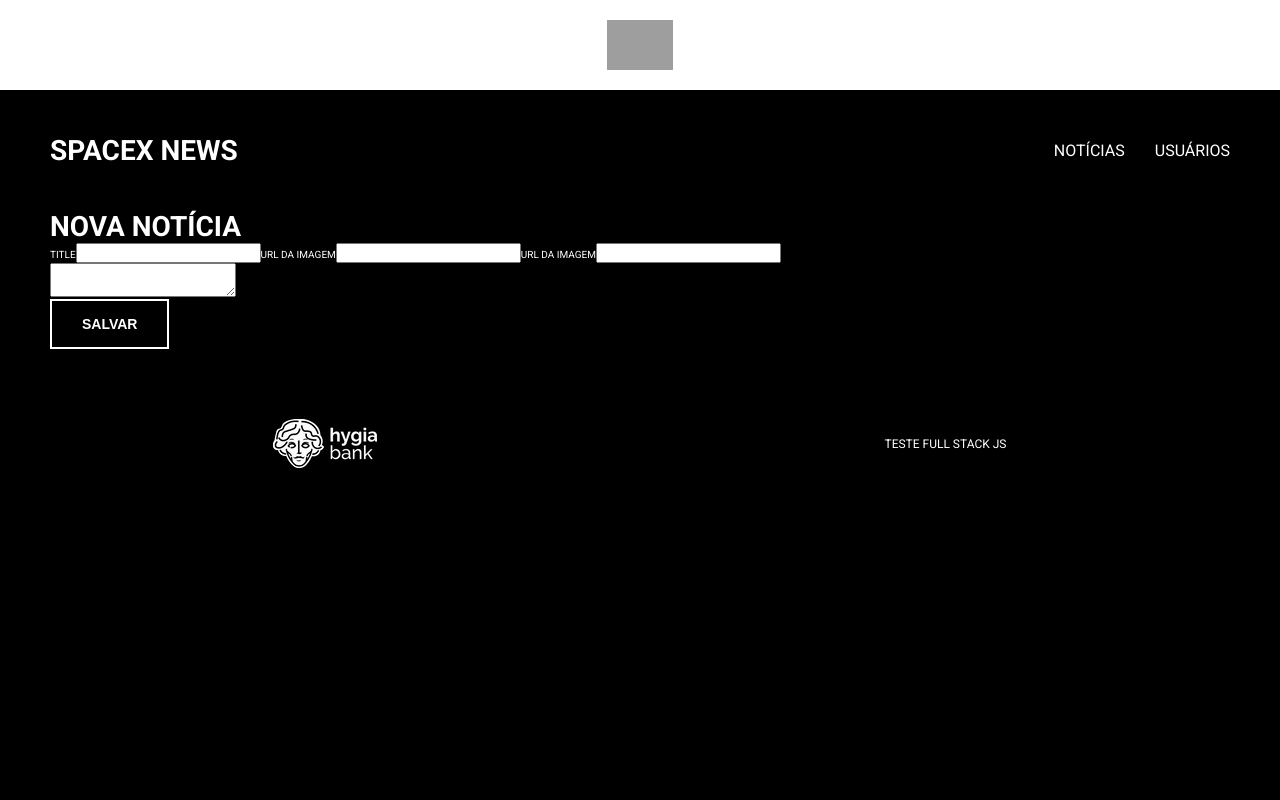
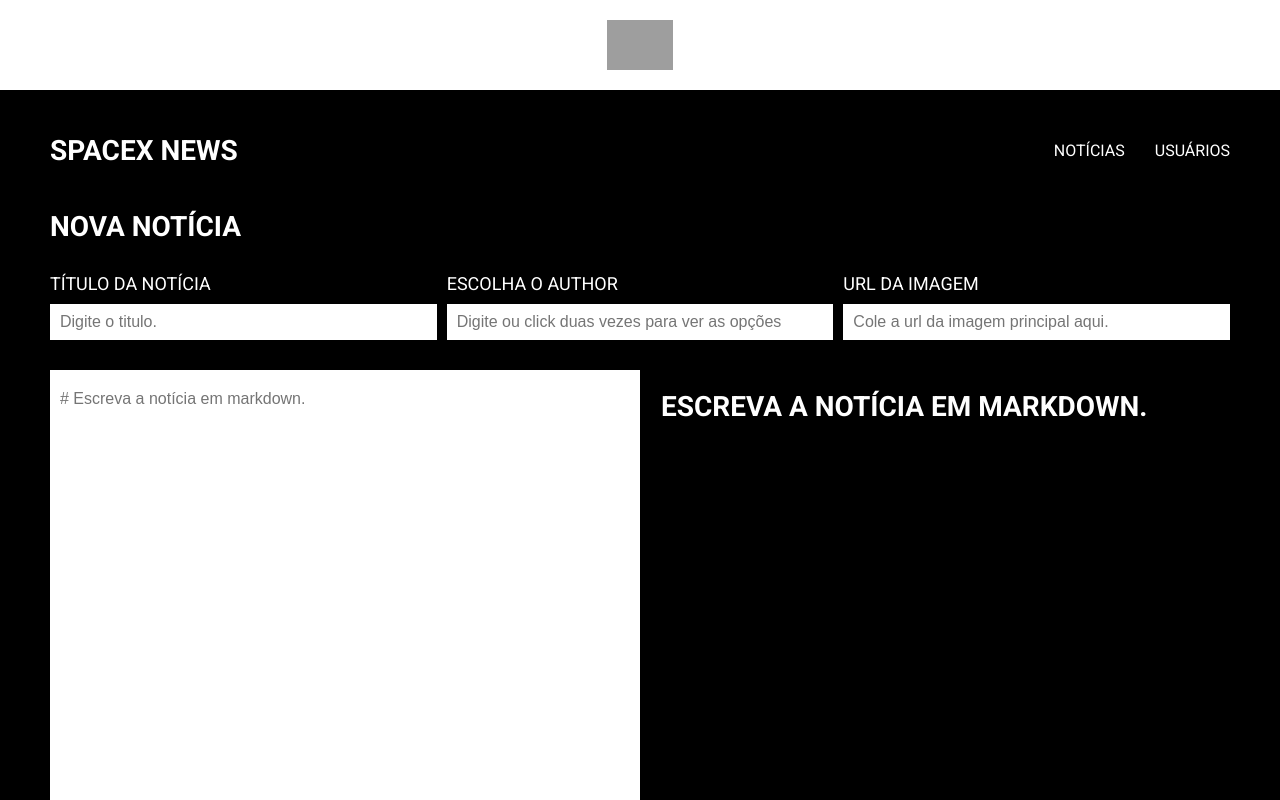
Before and after one commit to hdev14/spacexnews-frontend, a React (Create React App) app: page /create/news in a window 1280 px wide. Shown: the top 800 px of the page. Built offline with nearby package versions, Linux system fonts and the light colour scheme; grey boxes are pictures that could not be loaded.

Commit message:
style: create CreateNews page

```diff
--- a/src/pages/CreateNews/index.tsx
+++ b/src/pages/CreateNews/index.tsx
@@ -5,26 +5,30 @@
 import { Container } from './styles';
 
 const CreateNews: React.FC = () => {
-  const [htmlContent, setHtmlContent] = useState('');
+  const [htmlContent, setHtmlContent] = useState('<h1> Escreva a notícia em markdown. </h1>');
 
   function onChangeTextareaHandler(e: React.ChangeEvent<HTMLTextAreaElement>) {
     const { value } = e.target;
     _.debounce(() => setHtmlContent(marked(value, { sanitize: true })), 500)();
   }
 
+  function onSubmitHandler(e: React.FormEvent<HTMLFormElement>) {
+    e.preventDefault();
+  }
+
   return (
     <Container>
       <h1>nova notícia</h1>
 
-      <form>
+      <form onSubmit={onSubmitHandler}>
         <div>
           <label htmlFor="title">
-            title
-            <input type="text" name="title" />
+            Título da notícia
+            <input type="text" name="title" placeholder="Digite o titulo."/>
           </label>
           <label htmlFor="author">
-            url da imagem
-            <input list="users" name="author" id="author" />
+            Escolha o author
+            <input list="users" name="author" id="author" placeholder="Digite ou click duas vezes para ver as opções"/>
             <datalist id="users">
               <option value="Edge"/>
               <option value="Firefox"/>
@@ -35,12 +39,12 @@
           </label>
           <label htmlFor="image">
             url da imagem
-            <input type="text" name="image" />
+            <input type="text" name="image" placeholder="Cole a url da imagem principal aqui."/>
           </label>
         </div>
 
-        <div>
-          <textarea onChange={onChangeTextareaHandler}></textarea>
+        <div id="news-content">
+          <textarea onChange={onChangeTextareaHandler} placeholder="# Escreva a notícia em markdown."></textarea>
           <div dangerouslySetInnerHTML={{ __html: htmlContent }}></div>
         </div>
         <button type="submit">salvar</button>
--- a/src/pages/CreateNews/styles.ts
+++ b/src/pages/CreateNews/styles.ts
@@ -2,4 +2,70 @@
 
 export const Container = styled.div`
   padding: 0 50px;
+
+  form {
+    margin-top: 30px;
+    display: flex;
+    flex-direction: column;
+    justify-content: space-between;
+    align-items: center;
+
+    button {
+      align-self: flex-end;
+    }
+
+    div:first-child {
+      display: flex;
+      justify-content: space-between;
+      width: 100%;
+
+      label {
+        flex: 1;
+        font-size: 1.8rem;
+        & + label {
+          margin-left: 10px;
+        }
+      }
+
+      input {
+        width: 100%;
+        display: block;
+        margin-top: 10px;
+        border: none;
+        height: 36px;
+        padding: 10px;
+        font-size: 1.6rem;
+      }
+    }
+
+    div#news-content {
+      margin: 30px 0;
+      width: 100%;
+      display: flex;
+      justify-content: center;
+      align-items: center;
+      height: 500px;
+
+      textarea {
+        width: 50%;
+        height: 100%;
+        padding: 20px 10px;
+        font-size: 1.6rem;
+        border: none;
+        resize: none;
+        scrollbar-width: none;
+      }
+
+      div {
+        padding: 20px;
+        height: 100%;
+        width: 50%;
+        border-left: 1px solid black;
+        overflow-y: scroll;
+        overflow-x: hidden;
+        word-wrap: break-word;
+        scrollbar-width: none;
+      }
+    }
+  }
 `;
--- a/src/pages/News/styles.ts
+++ b/src/pages/News/styles.ts
@@ -53,7 +53,7 @@
       width: 100%;
       object-fit: cover;
       z-index: -1;
-      filter: grayscale(1);
+      filter: grayscale(.5);
       transition: filter .1s ease-out;
     }
 
--- a/src/pages/Users/index.tsx
+++ b/src/pages/Users/index.tsx
@@ -7,10 +7,16 @@
 
 const Users: React.FC = () => {
   const modalNewUserRef = useRef<ModalHandler>(null);
+  const modalEditUserRef = useRef<ModalHandler>(null);
   const modalDeleteUserRef = useRef<ModalHandler>(null);
 
   function openModalNewUser() {
     modalNewUserRef.current && modalNewUserRef.current.toggleModal();
+  }
+
+  function openModalEditUser() {
+    // select ID before call toggle
+    modalEditUserRef.current && modalEditUserRef.current.toggleModal();
   }
 
   function openModalDeleteUser() {
@@ -22,15 +28,17 @@
     <Container>
       <div id="users-header">
         <h1>Usuários</h1>
-        <button>novo usuário</button>
+        <button onClick={openModalNewUser}>novo usuário</button>
       </div>
 
       <table>
         <thead>
-          <th>#</th>
-          <th>nome</th>
-          <th>email</th>
-          <th></th>
+          <tr>
+            <th>#</th>
+            <th>nome</th>
+            <th>email</th>
+            <th></th>
+          </tr>
         </thead>
         <tbody>
           <tr>
@@ -38,18 +46,8 @@
             <td>Nome sobrenome</td>
             <td>nomesobrenome@email.com</td>
             <td>
-              <button>editar</button>
-              <button className="delete">excluir</button>
-            </td>
-          </tr>
-
-          <tr>
-            <td>1</td>
-            <td>Nome sobrenome</td>
-            <td>nomesobrenome@email.com</td>
-            <td>
-              <button>editar</button>
-              <button>excluir</button>
+              <button onClick={openModalEditUser}>editar</button>
+              <button onClick={openModalDeleteUser}>excluir</button>
             </td>
           </tr>
         </tbody>
@@ -57,6 +55,10 @@
 
       <Modal ref={modalNewUserRef} confirm={() => {}} confirm_text="salvar">
         <h1>Novo o usuário.</h1>
+      </Modal>
+
+      <Modal ref={modalEditUserRef} confirm={() => {}} confirm_text="Atualizar">
+        <h1>Atualizar o usuário.</h1>
       </Modal>
 
       <Modal ref={modalDeleteUserRef} confirm={() => {}} confirm_text="Sim. excluir">
--- a/src/styles/GlobalStyle.ts
+++ b/src/styles/GlobalStyle.ts
@@ -85,6 +85,7 @@
 }
 
 input, textarea, button {
+  font-family: Arial, Helvetica, sans-serif;
   font-size: 1.4rem;
 }
 
@@ -96,7 +97,10 @@
 
 h3 { font-size: 2rem; }
 
-p { font-size: 1.6rem; }
+p {
+  text-transform: initial;
+  font-size: 1.6rem;
+}
 
 span {
   color: var(--textcolor);
```
